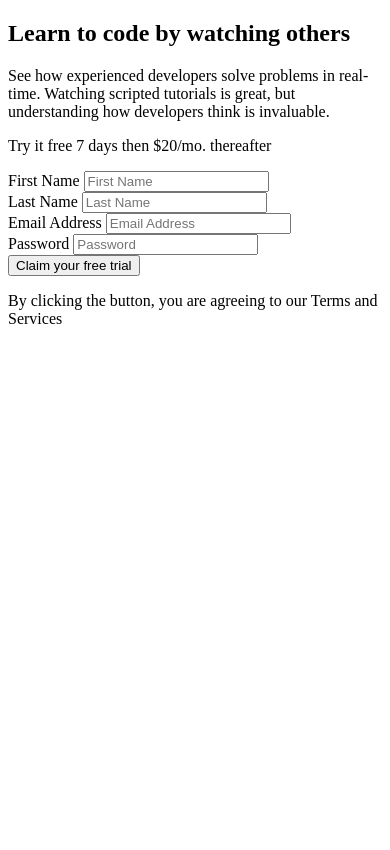
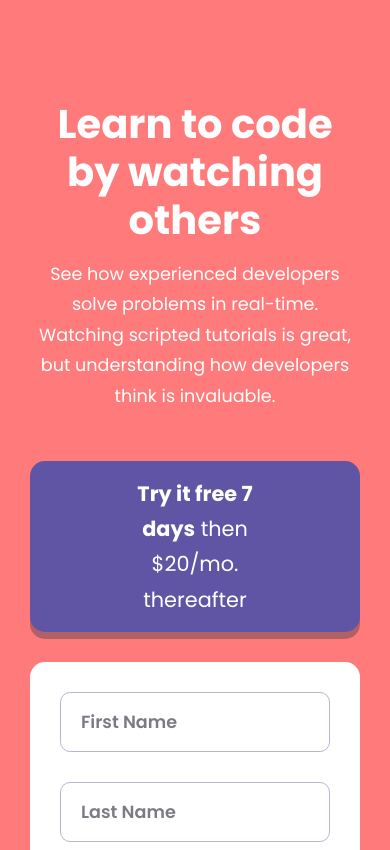
Before and after one commit to IAmMasterCraft/warm-up, a plain HTML site: page index.html in a window 390 px wide. Shown: the top 850 px of the page. Drawn offline with Linux system fonts and the light colour scheme.

```diff
--- a/index.html
+++ b/index.html
@@ -3,9 +3,10 @@
 <head>
   <meta charset="UTF-8">
   <meta name="viewport" content="width=device-width, initial-scale=1.0">
+  <link rel="stylesheet" href="./signup.css" />
 </head>
 <body>
-    <section id="introdution">
+    <section id="introduction">
       <div class="container">
         <div class="left-column">
           <h1>Learn to code by watching others</h1>
--- /dev/null
+++ b/signup.css
@@ -0,0 +1,138 @@
+@import url('https://fonts.googleapis.com/css2?family=Poppins:wght@400;500;600;700&display=swap');
+
+*{
+    padding: 0;
+    margin: 0;
+    box-sizing: border-box;
+}
+
+html {
+    font-family: "Poppins", sans-serif;
+    font-size: 16px;
+}
+
+#introduction {
+    min-height: 100vh;
+    width: 100%;
+    display: flex;
+    justify-content: center;
+    align-items: center;
+    background-color: hsl(0, 100%, 74%);
+    padding: 100px 0;
+}
+
+.container {
+    display: flex;
+    align-items: center;
+    justify-content: center;
+    flex-direction: column;
+    text-align: center;
+    padding: 0 30px;
+    max-width: 1300px;
+    margin: 0 auto;
+}
+
+.left-column {
+    flex: 1;
+    margin-bottom: 50px;
+}
+
+.left-column h1 {
+    color: white;
+    font-size: 2.5rem;
+    line-height: 3rem;
+    margin-bottom: 15px;
+}
+
+.left-column p {
+    color: white;
+    font-size: 1.1rem;
+    line-height: 1.9rem;
+}
+
+.right-column {
+    flex: 1;
+}
+
+.right-column .box {
+    background-color: hsl(248, 32%, 49%);
+    color: white;
+    padding: 15px 90px;
+    border-radius: 15px;
+    box-shadow: 0 7px hsla(249, 10%, 26%, 0.404);
+    margin-bottom: 30px;
+}
+
+.right-column .box p {
+    font-size: 1.3rem;
+    line-height: 2.2rem;
+}
+
+.right-column .box p span {
+    font-weight: bold;
+}
+
+.right-column .form-holder {
+    background-color: white;
+    padding: 30px;
+    border-radius: 15px;
+    box-shadow: 0 7px hsla(249, 10%, 26%, 0.404);
+}
+
+.fields {
+    position: relative;
+    margin-bottom: 25px;
+}
+
+.right-column label {
+    display: none;
+}
+
+.right-column input,
+.right-column button[type = submit]
+{
+    width: 100%;
+    height: 60px;
+    margin-bottom: 5px;
+    border-radius: 10px;
+    border: 1.3px solid hsl(246, 25%, 77%);
+    padding: 20px;
+    outline: none;
+    font-family: "Poppins";
+    color:hsl(249, 10%, 26%);
+    font-size: 1.1rem;
+    font-weight: 600;
+}
+
+.right-column input:focus {
+    border: 1.5px solid hsl(249, 10%, 26%);
+}
+
+.right-column input::placeholder {
+    color: hsla(249, 10%, 26%, 0.678);
+    font-size: 1.1rem;
+    font-weight: 600;
+    font-family: "Poppins";
+}
+
+.right-column button[type = submit] {
+    border: none;
+    background-color: hsl(154, 59%, 51%);
+    color: white;
+    box-shadow: 0px 4px hsl(154, 56%, 44%);
+    font-weight: 500;
+    font-size: 1.3rem;
+    text-transform: uppercase;
+    letter-spacing: 2px;
+    margin-bottom: 0;
+}
+
+.right-column .form-base {
+    margin-top: 10px;
+    color: hsl(247, 25%, 77%);
+}
+
+.right-column .form-base span {
+    color: hsl(0, 100%, 74%);
+    font-weight: 700;
+}
```
